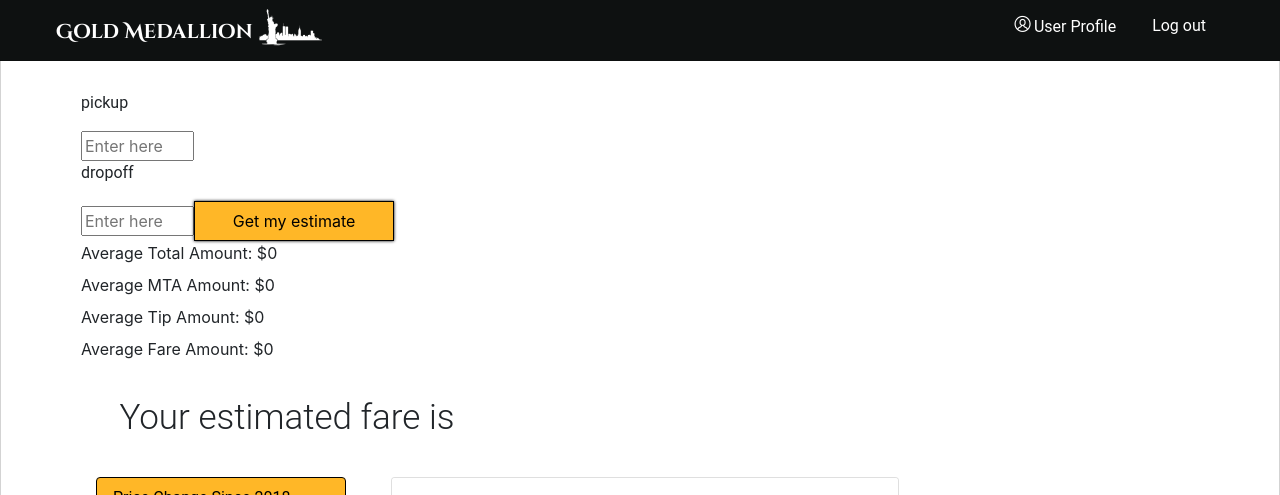
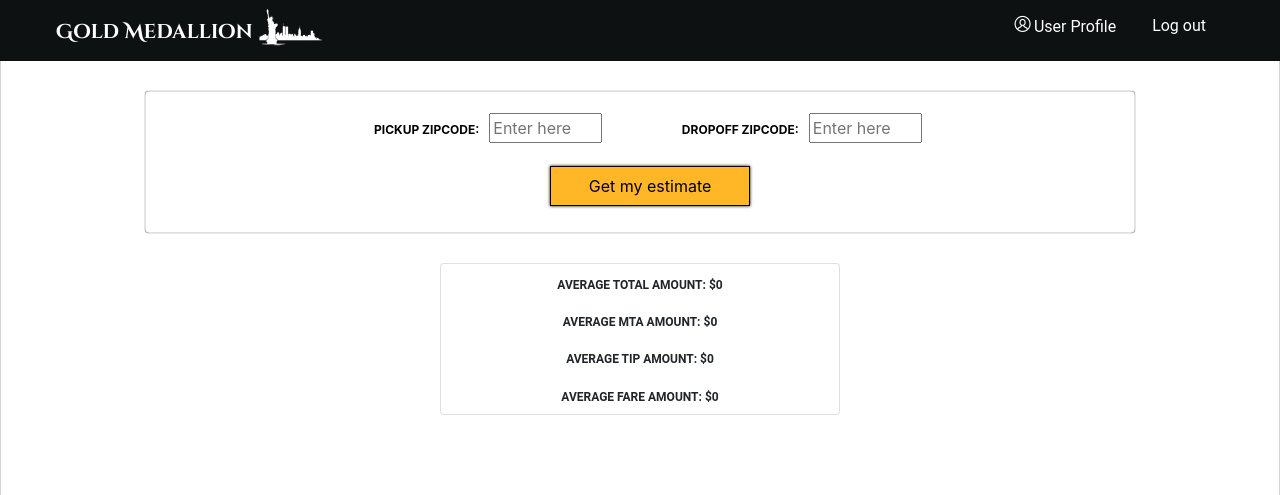
Before and after one commit to hughhhuang/gold_medallion, a React (Create React App) app: page /charts in a window 1280 px wide. Shown: the top 495 px of the page. Built offline with nearby package versions, Linux system fonts and the light colour scheme; no server answers.

Commit message:
cleaned up query

```diff
--- a/src/components/Calculations.js
+++ b/src/components/Calculations.js
@@ -1,13 +1,13 @@
 import React, { Component } from 'react'
 import { Link } from 'react-router-dom'
-import Charts from './Charts'
+import Query from './Query'
 class Calculations extends Component {
   render() {
     return (
       <div className="content">
         <div className="container-fluid">
           <div className="row">
-            <Charts />
+            <Query />
           </div>
         </div>
       </div>
--- a/src/components/Query.js
+++ b/src/components/Query.js
@@ -49,62 +49,77 @@ class Query extends Component {
   }
   render() {
     return (
-    <div>
-      <form onSubmit={this.handleClick}>
-        <p>pickup</p>
-        <input type="text" size="6" id="pickup" name="pickup" placeholder="Enter here"></input>
-        <p>dropoff</p>
-        <input type="text" size="6" id="dropoff" name="dropoff" placeholder="Enter here"></input>
-        <button id="query-submit" type="submit">Get my estimate</button>
-      </form>
-      <label>Average Total Amount: ${this.state.averageTotalAmount}</label><br></br>
-      <label>Average MTA Amount: ${this.state.averageMtaAmount}</label><br></br>
-      <label>Average Tip Amount: ${this.state.averageTipAmount}</label><br></br>
-      <label>Average Fare Amount: ${this.state.averageFareAmount}</label>
-      </div>
-        // <div>
-        //     <textarea id="txtInput" placeholder="q)"></textarea>
-        //     <button id="cmdInput" onClick={this.handleClick} >Go</button>
-        //     <div id="txtOutput"></div>
-        //     <h4 className="display-4 page-header">Get your rate estimate by entering your information below</h4>
-        //     <div className="card" id="query-card">
-        //         <div className="card-body">
-        //             <form id="query-selection">
-        //                 <div className = "form-row justify-content-center">
-        //                     <div className="col-md-3 text-center">
-        //                         <label for="pickup">Pickup Zipcode:</label>
-        //                         <input type="text" size="6" id="pickup" name="pickup" placeholder="Enter here"></input>
-        //                     </div>
-        //                     <div className="col-md-3 text-center">
-        //                         <label for="dropoff">Dropoff Zipcode:</label>
-        //                         <input type="text" size="6" id="dropoff" name="dropoff" placeholder="Enter here"></input>
-        //                     </div>
-        //                     <div className="col-md-4 text-center">
-        //                         <label for="month">Select Month of Travel:</label>
-        //                         <select class="form-select" length="2" id="month" name="month">
-        //                             <option value="Jan">January</option>
-        //                             <option value="Feb">February</option>
-        //                             <option value="March">March</option>
-        //                             <option value="April">April</option>
-        //                             <option value="May">May</option>
-        //                             <option value="June">June</option>
-        //                             <option value="July">July</option>
-        //                             <option value="August">August</option>
-        //                             <option value="September">September</option>
-        //                             <option value="October">October</option>
-        //                             <option value="November">November</option>
-        //                             <option value="December">December</option>
-        //                         </select>
-        //                     </div>
-        //                 </div>
+    // <div>
+    //   <form onSubmit={this.handleClick}>
+    //     <p>pickup</p>
+    //     <input type="text" size="6" id="pickup" name="pickup" placeholder="Enter here"></input>
+    //     <p>dropoff</p>
+    //     <input type="text" size="6" id="dropoff" name="dropoff" placeholder="Enter here"></input>
+    //     <button id="query-submit" type="submit">Get my estimate</button>
+    //   </form>
+    //   <label>Average Total Amount: ${this.state.averageTotalAmount}</label><br></br>
+    //   <label>Average MTA Amount: ${this.state.averageMtaAmount}</label><br></br>
+    //   <label>Average Tip Amount: ${this.state.averageTipAmount}</label><br></br>
+    //   <label>Average Fare Amount: ${this.state.averageFareAmount}</label>
+    //   </div>
+        <div id="query-body">
+            {/* <textarea id="txtInput" placeholder="q)"></textarea>
+            <button id="cmdInput" onClick={this.handleClick} >Go</button>
+            <div id="txtOutput"></div>
+            <h4 className="display-4 page-header">Get your rate estimate by entering your information below</h4>  */}
+            <div className="card" id="query-card">
+                <div className="card-body">
+                    <form id="query-selection" onSubmit={this.handleClick}>
+                        <div className = "form-row justify-content-center">
+                            <div className="col-md-4 text-center">
+                                <label for="pickup">Pickup Zipcode:</label>
+                                <input type="text" size="6" id="pickup" name="pickup" placeholder="Enter here"></input>
+                            </div>
+                            <div className="col-md-4 text-center">
+                                <label for="dropoff">Dropoff Zipcode:</label>
+                                <input type="text" size="6" id="dropoff" name="dropoff" placeholder="Enter here"></input>
+                            </div>
+                            {/* <div className="col-md-4 text-center">
+                                <label for="month">Select Month of Travel:</label>
+                                <select class="form-select" length="2" id="month" name="month">
+                                    <option value="Jan">January</option>
+                                    <option value="Feb">February</option>
+                                    <option value="March">March</option>
+                                    <option value="April">April</option>
+                                    <option value="May">May</option>
+                                    <option value="June">June</option>
+                                    <option value="July">July</option>
+                                    <option value="August">August</option>
+                                    <option value="September">September</option>
+                                    <option value="October">October</option>
+                                    <option value="November">November</option>
+                                    <option value="December">December</option>
+                                </select>
+                            </div> */}
+                        </div>
 
-        //             <div className="form-row py-3 justify-content-center">
-        //                 <button id="query-submit" type="submit" onClick={this.handleClick}>Get my estimate</button>
-        //             </div>
-        //             </form>
-        //         </div>
-        //     </div>
-        // </div>
+                    <div className="form-row py-3 justify-content-center">
+                        <button id="query-submit" type="submit" onClick={this.handleClick}>Get my estimate</button>
+                    </div>
+                    </form>
+                </div>
+            </div>
+            <div className="row justify-content-center">
+                <div className="card" id="calc-card">
+                    <div className="card-body">
+                        <div className="row justify-content-center">
+                            <div className="col">
+                                <h6>Average Total Amount: ${this.state.averageTotalAmount}</h6><br></br>
+                                <h6>Average MTA Amount: ${this.state.averageMtaAmount}</h6><br></br>
+                                <h6>Average Tip Amount: ${this.state.averageTipAmount}</h6><br></br>
+                                <h6>Average Fare Amount: ${this.state.averageFareAmount}</h6>
+                            </div>
+                        </div>
+                    </div>
+                </div>
+            </div>
+
+        </div>
 
 
     )
--- a/src/index.css
+++ b/src/index.css
@@ -239,3 +239,15 @@ code {
 #query-card{
   box-shadow: 0px 0px 1px 0px #000000;
 }
+
+#query-body{
+  width: 100vw;
+  margin-right: 5vw;
+  margin-left: 5vw;
+  min-height: 100vh;
+}
+
+#calc-card{
+  width: 25rem;
+  text-align: center;
+}
```
Also changed, not shown: 1 other file (tests, documents, lock files or other folders).
